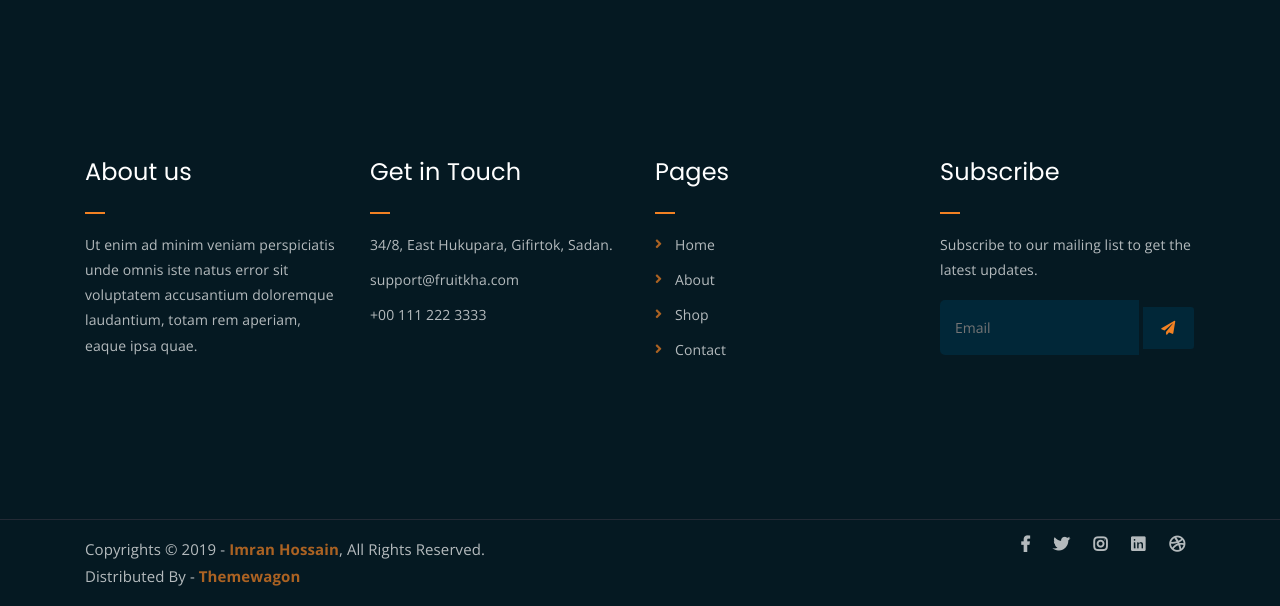
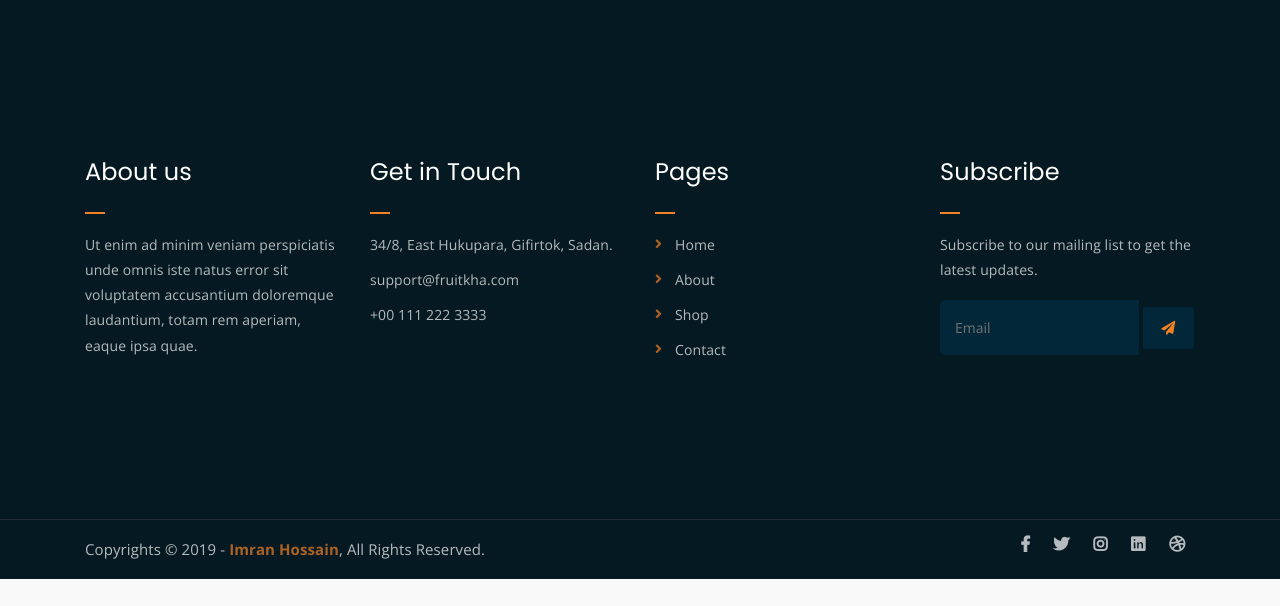
Before and after one commit to sanooppj/ArtGallery, a Django app: page /FrontEnd/About_page/ in a window 1280 px wide. Shown: the part 3171-3777 px from the top of the page. After the commit the page ends 3750 px from the top, so only its background shows below. Run offline with Django 5.2, Linux system fonts and the light colour scheme; data comes from the database, SQL or seed files in the repository; some libraries are stand-ins or nearby versions.

Commit message:
fifths commit

```diff
--- a/FrontEnd/templates/About.html
+++ b/FrontEnd/templates/About.html
@@ -485,7 +485,7 @@ background-color: white;
 			<div class="row">
 				<div class="col-lg-6 col-md-12">
 					<p>Copyrights &copy; 2019 - <a href="https://imransdesign.com/">Imran Hossain</a>,  All Rights Reserved.<br>
-						Distributed By - <a href="https://themewagon.com/">Themewagon</a>
+
 					</p>
 				</div>
 				<div class="col-lg-6 text-right col-md-12">
```
